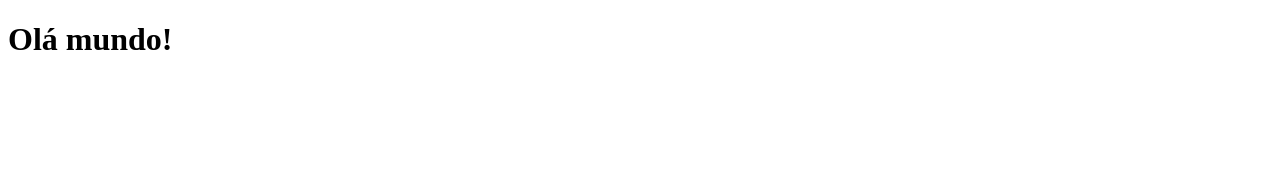
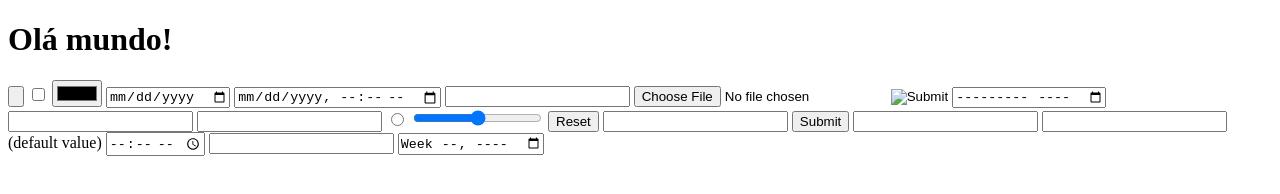
Before and after one commit to endryeldossantos/primeiros-exercicios-, a plain HTML site: page inicial/primeiro.html in a window 1280 px wide. Drawn offline with Linux system fonts and the light colour scheme.

Commit message:
Add files via upload

```diff
--- a/inicial/primeiro.html
+++ b/inicial/primeiro.html
@@ -9,3 +9,25 @@
         <h1>Olá mundo!</h1>
     </body>
 </html>
+<input type="button">
+<input type="checkbox">
+<input type="color">
+<input type="date">
+<input type="datetime-local">
+<input type="email">
+<input type="file">
+<input type="hidden">
+<input type="image">
+<input type="month">
+<input type="number">
+<input type="password">
+<input type="radio">
+<input type="range">
+<input type="reset">
+<input type="search">
+<input type="submit">
+<input type="tel">
+<input type="text"> (default value)
+<input type="time">
+<input type="url">
+<input type="week">
```
